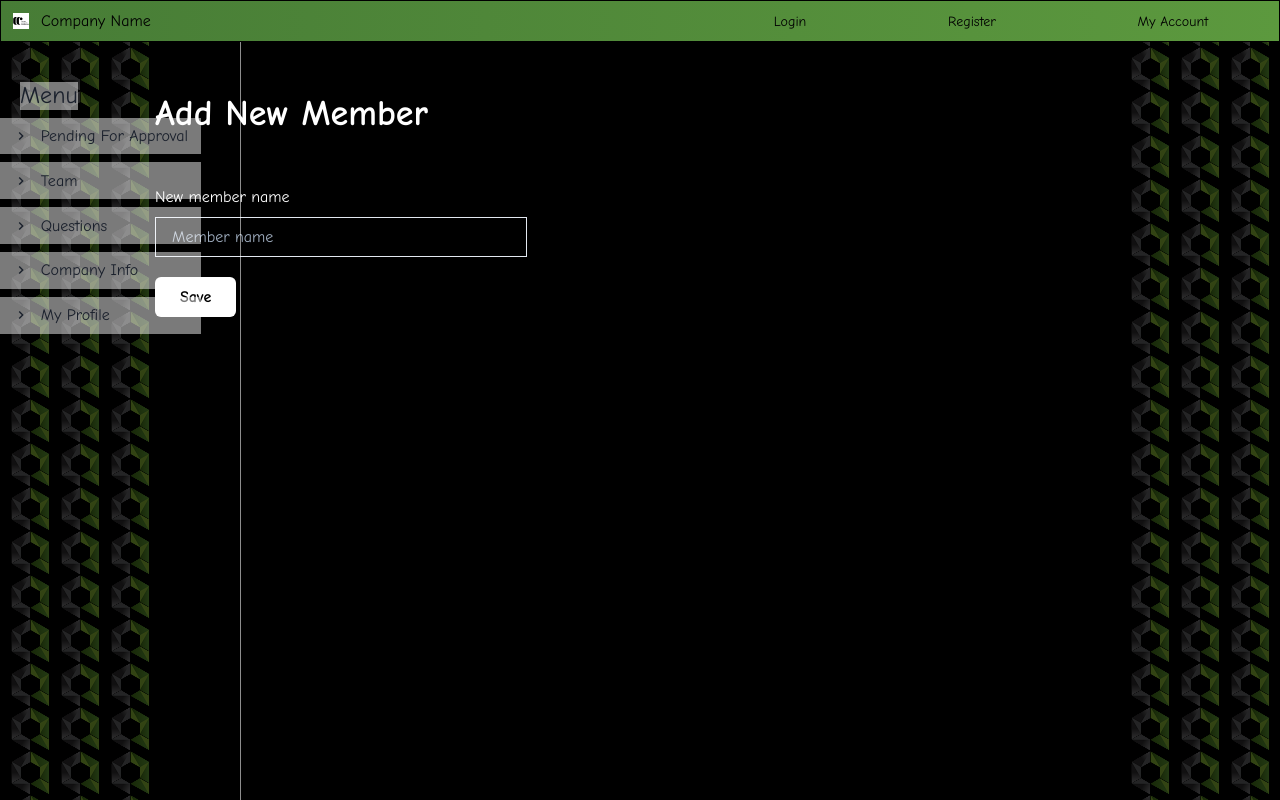
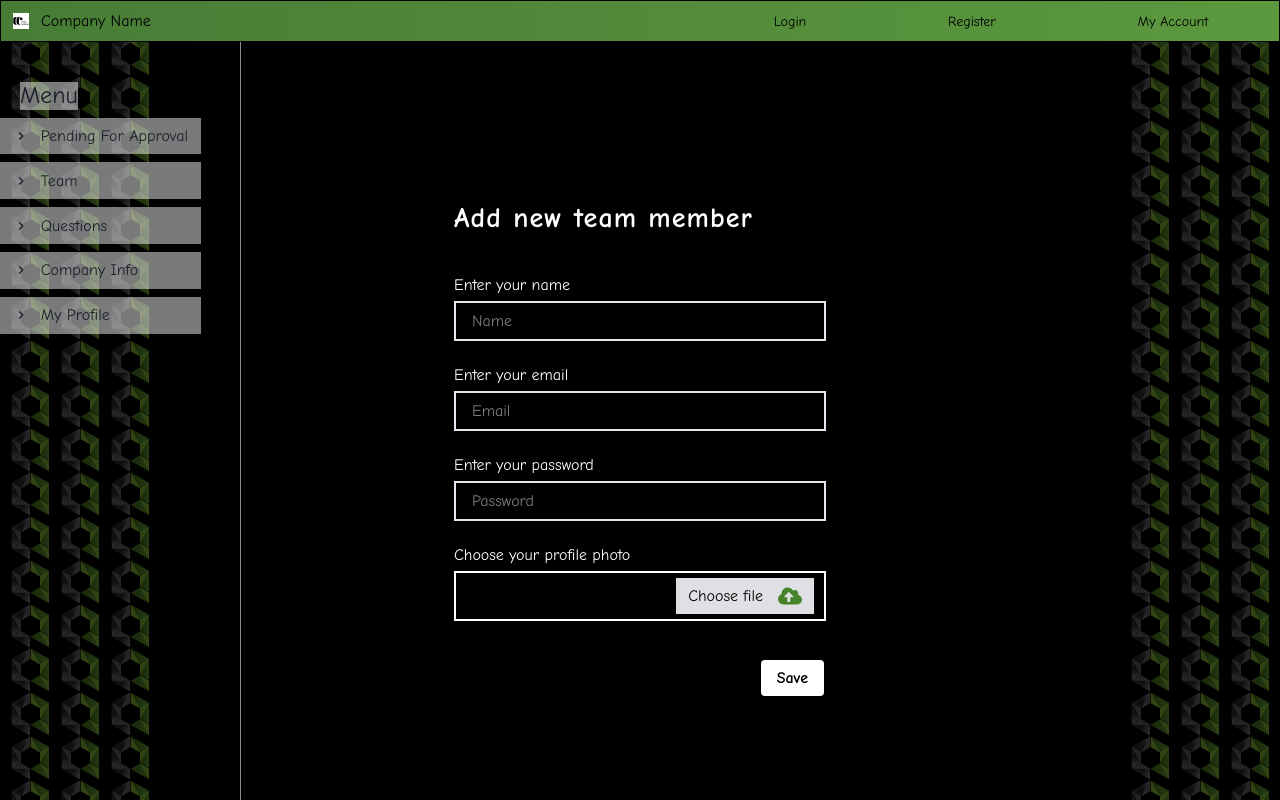
Before and after one commit to RobertBognar/hr-app, a React (Create React App) app: page /addnewteammember in a window 1280 px wide. Shown: the top 800 px of the page. Built offline with nearby package versions, Linux system fonts and the light colour scheme.

Commit message:
add member, update photo

```diff
--- a/src/components/edit-team/BasicInfo.js
+++ b/src/components/edit-team/BasicInfo.js
@@ -10,12 +10,12 @@ import {
 } from '@chakra-ui/react';
 import { useForm } from 'react-hook-form';
 import { useParams } from 'react-router-dom';
-
+import http from '../../services/HttpService';
 import profile from '../../services/ProfileService';
 
 const BasicInfo = () => {
     const [name, setName] = useState('');
-
+    const [choosePhoto, setChoosePhoto] = useState();
     const fileChooser = useRef(null);
 
     const { register, handleSubmit } = useForm();
@@ -25,7 +25,7 @@ const BasicInfo = () => {
 
     async function getProfileById() {
         const fetchedProfile = await profile.getProfileById(id);
-        setName(fetchedProfile);
+        setName(fetchedProfile.attributes.name);
     }
 
     useEffect(() => {
@@ -34,7 +34,16 @@ const BasicInfo = () => {
 
     const submitProfileInfo = (data) => {
         const inputValueName = data.editName;
-        profile.editProfile(id, inputValueName);
+        const formData = new FormData();
+        formData.append('files', choosePhoto[0]);
+        http.post('/upload', formData)
+            .then((response) => {
+                console.log(response);
+                profile.editProfile(id, inputValueName, response.data);
+            })
+            .catch((error) => {
+                console.log(error);
+            });
     };
 
     return (
@@ -147,6 +156,9 @@ const BasicInfo = () => {
                                     type="file"
                                     ref={fileChooser}
                                     display="none"
+                                    onChange={(e) =>
+                                        setChoosePhoto(e.target.files)
+                                    }
                                 />
                             </InputGroup>
                         </FormControl>
--- a/src/components/homepage-authuser/AddNewTeamMember.js
+++ b/src/components/homepage-authuser/AddNewTeamMember.js
@@ -1,83 +1,157 @@
 import React, { useState } from 'react';
-import { useForm } from 'react-hook-form';
+import { Heading, VStack } from '@chakra-ui/layout';
 import { useNavigate } from 'react-router-dom';
 
-import {
-    Heading,
-    Text,
-    Flex,
-    Input,
-    FormControl,
-    FormLabel,
-    Button,
-} from '@chakra-ui/react';
+import { Input, Box, Button, FormControl } from '@chakra-ui/react';
+import '@fontsource/comic-neue';
+import { FaCloudUploadAlt } from 'react-icons/fa';
 import profile from '../../services/ProfileService';
 
 const AddNewTeamMember = () => {
     const navigate = useNavigate();
     const [newMember, setNewMember] = useState('');
+    const [newEmail, setNewEmail] = useState('');
+    const [newPassword, setNewPassword] = useState('');
+    const [chooseFile, setChooseFile] = useState(null);
 
-    const {
-        register,
-        handleSubmit,
-        formState: { errors },
-    } = useForm();
-
-    const onSubmit = () => {
-        profile.createProfile(newMember);
+    async function submitProfileInfo(e) {
+        e.preventDefault();
+        const formData = new FormData();
+        formData.append('files', chooseFile);
+        await profile.addNewTeamMember(
+            newMember,
+            newEmail,
+            newPassword,
+            formData,
+        );
         navigate('/team');
-    };
+    }
 
     return (
-        <Flex
-            pl={['55px', '55px', '155px']}
-            direction="column"
+        <VStack
+            py={['20', '40', '40']}
             className="bgBlack"
             minH="calc(100vh - 42px)"
         >
-            <Heading py="50px" color="white">
-                Add New Member
+            <Box
+                textAlign={'left'}
+                className="Register"
+                width={['100%', '372px', '372px']}
+                maxWidth="calc(100% - 125px)"
+            >
+                <Heading
+                    fontSize="28px"
+                    lineHeight={'32.2px'}
+                    letterSpacing={'1.12px'}
+                    marginBottom={39}
+                    className="Register"
+                    fontWeight={600}
+                    fontFamily={'Comic Neue'}
+                    color="white"
+                    textAlign={['center', 'left', 'left']}
+                    width="100%"
+                >
+                    Add new team member
                 </Heading>
-            <form onSubmit={handleSubmit(onSubmit)}>
-                <FormControl
-                    width={['100%', '372px', '372px']}
-                    maxWidth="calc(100% - 50px)"
-                >
-                    <FormLabel htmlFor="newMember" color="white">
-                        New member name
-                    </FormLabel>
+                <form onSubmit={submitProfileInfo}>
+                    <FormControl color="white">
+                        <Box width="100%" className="boxes">
+                            <label htmlFor="name-input" fontSize={12}>
+                                Enter your name
+                            </label>
                             <Input
-                        id="newMember"
-                        type="text"
-                        value={newMember}
-                        {...register('newMember', {
-                            required: 'Please enter your name',
-                            validate: (value) => {
-                                return !!value.trim();
-                            },
-                        })}
-                        borderRadius="none"
-                        placeholder="Member name"
-                        color="white"
+                                id="nameInput"
+                                variant="outline"
+                                placeholder={'Name'}
+                                border="2px"
+                                borderRadius={'0'}
+                                _placeholder={{ color: '#7B7B7B' }}
                                 onChange={(e) => setNewMember(e.target.value)}
                             />
-                </FormControl>
-                {errors.newMember && (
-                    <Text color="red">{errors.newMember.message}</Text>
-                )}
+                        </Box>
+                        <Box width="100%" className="boxes">
+                            <label htmlFor="email-input" fontSize={12}>
+                                Enter your email
+                            </label>
+                            <Input
+                                id="mainInput"
+                                variant={'outline'}
+                                placeholder={'Email'}
+                                border="2px"
+                                borderRadius={'0'}
+                                _placeholder={{ color: '#7B7B7B' }}
+                                onChange={(e) => setNewEmail(e.target.value)}
+                            />
+                        </Box>
+                        <Box width="100%" className="boxes">
+                            <label htmlFor="password" fontSize={12}>
+                                Enter your password
+                            </label>
+                            <Input
+                                id="passwordInput"
+                                type="password"
+                                placeholder={'Password'}
+                                border="2px"
+                                borderRadius={'0'}
+                                _placeholder={{ color: '#7B7B7B' }}
+                                onChange={(e) => setNewPassword(e.target.value)}
+                            />
+                        </Box>
+                        <Box
+                            width="100%"
+                            marginBottom={37}
+                            position={'relative'}
+                        >
+                            <label>Choose your profile photo</label>
+                            <Box
+                                width="100%"
+                                type="text"
+                                placeholder={'Profile photo'}
+                                position={'relative'}
+                                outline={'none'}
+                                _placeholder={{ color: 'red' }}
+                                border="2px"
+                                height={50}
+                                color="white"
+                            >
+                                <label
+                                    htmlFor="file-upload"
+                                    fontSize={16}
+                                    className="custom-file-upload"
+                                >
+                                    <p> Choose file</p>
+                                    <i>
+                                        <FaCloudUploadAlt
+                                            className="fa-cloud"
+                                            size={24}
+                                            color="rgb(71, 131, 42)"
+                                        />
+                                    </i>
+                                </label>
+                            </Box>
+                            <Input
+                                id="file-upload"
+                                type="file"
+                                onChange={(e) =>
+                                    setChooseFile(e.target.files[0])
+                                }
+                            />
+                        </Box>
 
                         <Button
                             type="submit"
-                    colorScheme="white"
+                            background={'white'}
+                            border={'2px'}
+                            borderColor={'black'}
                             color="black"
-                    bg="white"
-                    p="5px 25px"
-                    mt="20px"
+                            float={'right'}
                         >
                             Save
                         </Button>
+                    </FormControl>
                 </form>
-        </Flex>
+            </Box>
+        </VStack>
     );
 };
 
--- a/src/services/ProfileService.js
+++ b/src/services/ProfileService.js
@@ -1,4 +1,5 @@
 import http from './HttpService';
+import upload from './UploadService';
 
 const profile = {
     getUser: async function () {
@@ -53,13 +54,14 @@ const profile = {
     },
     getProfileById: async function (id) {
         const response = await http.get(`/profiles/${id}`);
-        const question = response.data.data.attributes.name;
-        return question;
+        const profile = response.data.data;
+        return profile;
     },
-    editProfile: async function (id, name) {
-        const response = await http.put(`/profiles/${id}`, {
+    editProfile: async function (id, name, photoId) {
+        const response = await http.put(`/profiles/${id}?populate=*`, {
             data: {
-                name: `${name}`,
+                name: name,
+                profilePhoto: photoId,
             },
         });
         return response;
@@ -84,6 +86,21 @@ const profile = {
             },
         });
     },
+    addNewTeamMember: async function (newMember, setEmail, setPassword, file) {
+        const response = await http.post('/auth/local/register', {
+            username: newMember,
+            email: setEmail,
+            password: setPassword,
+        });
+        const userToken = response.data.jwt;
+        localStorage.setItem('userToken', userToken);
+
+        const username = response.data.user.username;
+        const userId = response.data.user.id;
+        const profilePhotoId = await upload.upload(file);
+
+        await profile.createProfile(username, userId, profilePhotoId);
+    },
 };
 
 export default profile;
```
Lines whose indentation alone changed are shown as unchanged.
